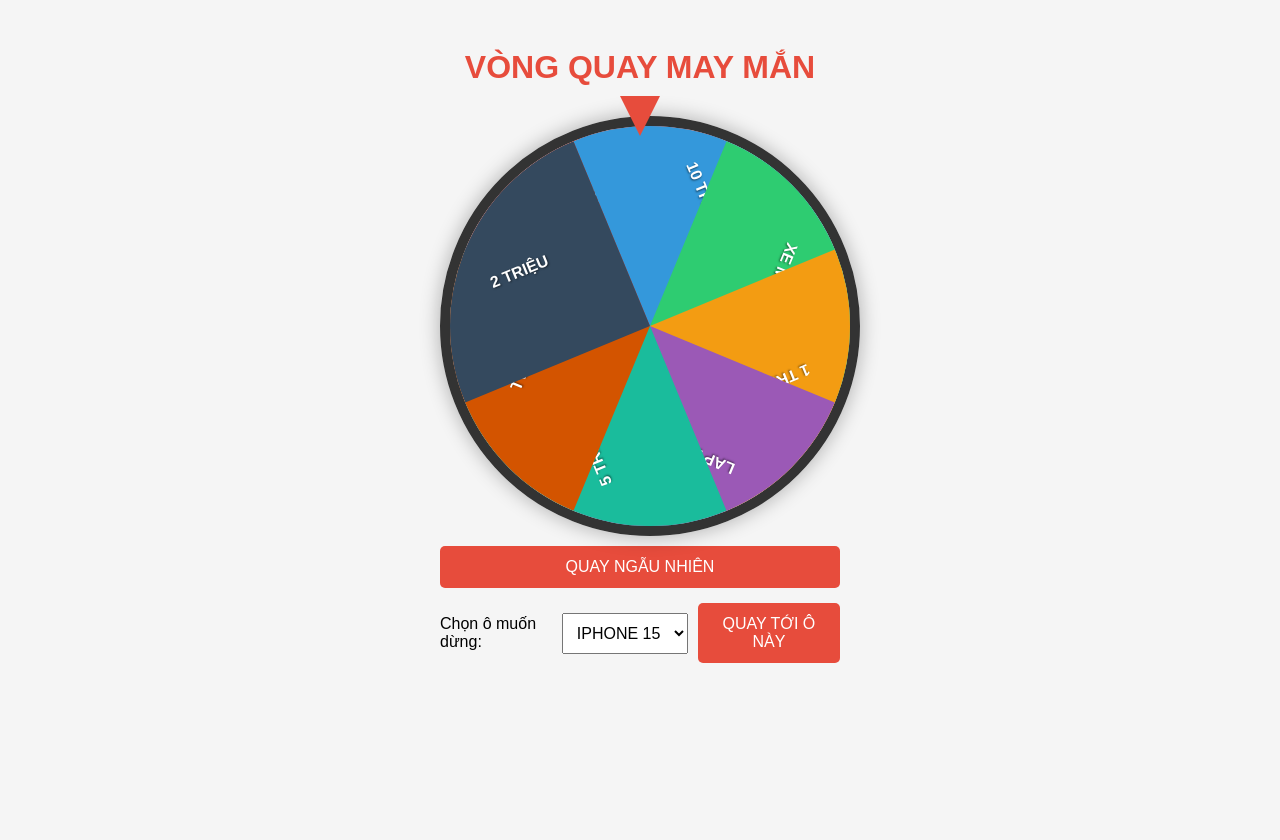
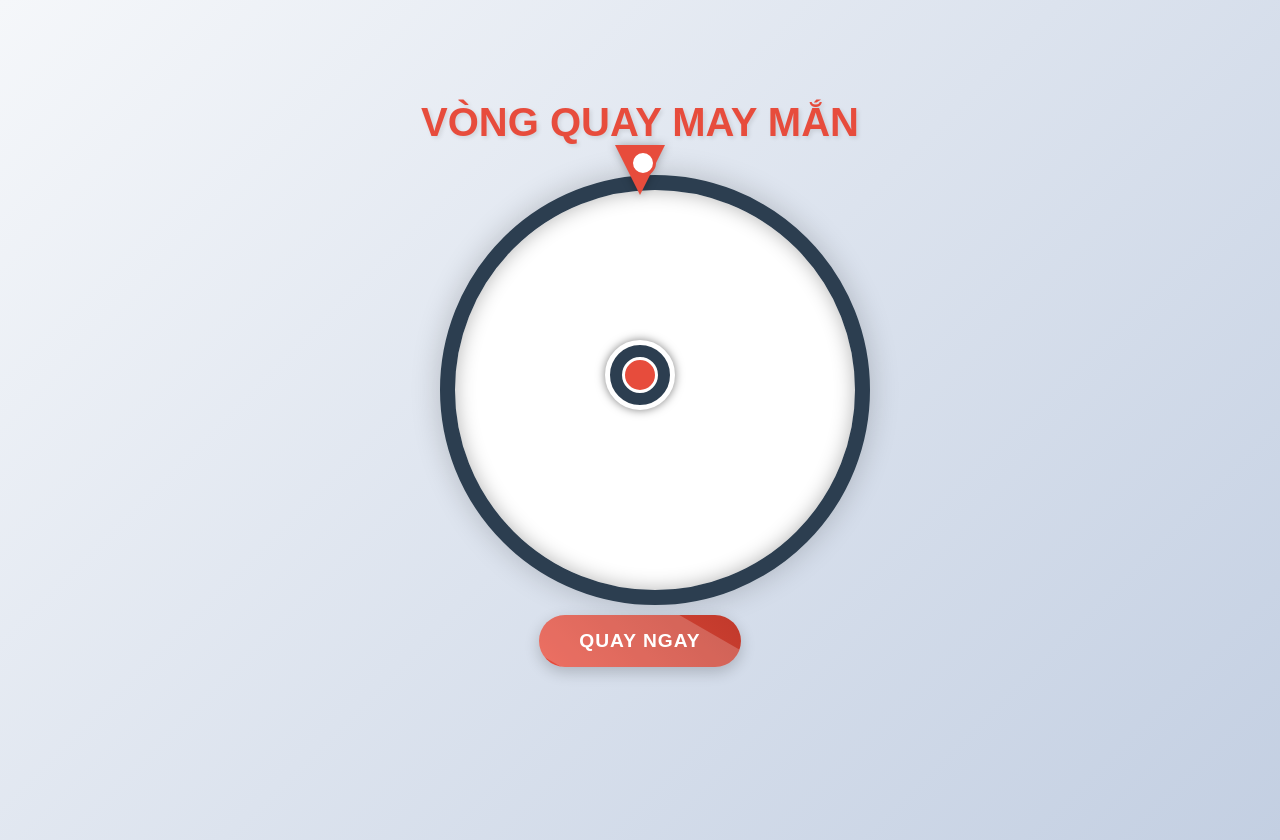
Before and after one commit to hhdvippro/vqmm, a plain HTML site: page index.html in a window 1280 px wide. Before the commit the page ends 800 px from the top, so only its background shows below. Drawn offline with Linux system fonts and the light colour scheme.

Commit message:
Update index.html

```diff
--- a/index.html
+++ b/index.html
@@ -6,24 +6,38 @@
     <title>Vòng Quay May Mắn</title>
     <style>
         body {
-            font-family: Arial, sans-serif;
+            font-family: 'Arial', sans-serif;
             display: flex;
             flex-direction: column;
             align-items: center;
-            background-color: #f5f5f5;
+            justify-content: center;
+            min-height: 100vh;
+            background: linear-gradient(135deg, #f5f7fa 0%, #c3cfe2 100%);
+            margin: 0;
             padding: 20px;
+            overflow-x: hidden;
         }
 
         h1 {
             color: #e74c3c;
             margin-bottom: 30px;
+            text-shadow: 2px 2px 4px rgba(0, 0, 0, 0.1);
+            font-size: 2.5rem;
+        }
+
+        .container {
+            display: flex;
+            flex-direction: column;
+            align-items: center;
+            max-width: 800px;
+            width: 100%;
         }
 
         .wheel-container {
             position: relative;
             width: 400px;
             height: 400px;
-            margin-bottom: 30px;
+            margin-bottom: 40px;
         }
 
         .wheel {
@@ -32,10 +46,12 @@
             border-radius: 50%;
             position: relative;
             overflow: hidden;
-            border: 10px solid #333;
-            box-shadow: 0 0 20px rgba(0, 0, 0, 0.3);
-            transition: transform 5s cubic-bezier(0.17, 0.67, 0.12, 0.99);
+            border: 15px solid #2c3e50;
+            box-shadow: 0 0 30px rgba(0, 0, 0, 0.2),
+                        inset 0 0 20px rgba(0, 0, 0, 0.3);
+            transition: transform 4s cubic-bezier(0.17, 0.67, 0.12, 0.99);
             transform: rotate(0deg);
+            background-color: #fff;
         }
 
         .wheel-item {
@@ -48,89 +64,175 @@
             justify-content: center;
             font-weight: bold;
             color: white;
-            text-shadow: 1px 1px 2px rgba(0, 0, 0, 0.5);
+            text-shadow: 1px 1px 3px rgba(0, 0, 0, 0.5);
+            font-size: 1.1rem;
+            border: 1px solid rgba(255, 255, 255, 0.3);
+            box-sizing: border-box;
         }
 
         .pointer {
             position: absolute;
-            top: -20px;
+            top: -30px;
             left: 50%;
             transform: translateX(-50%);
             width: 0;
             height: 0;
-            border-left: 20px solid transparent;
-            border-right: 20px solid transparent;
-            border-top: 40px solid #e74c3c;
+            border-left: 25px solid transparent;
+            border-right: 25px solid transparent;
+            border-top: 50px solid #e74c3c;
             z-index: 10;
+            filter: drop-shadow(0 0 5px rgba(0, 0, 0, 0.3));
+        }
+
+        .pointer::after {
+            content: '';
+            position: absolute;
+            top: -45px;
+            left: -10px;
+            width: 20px;
+            height: 20px;
+            background-color: #fff;
+            border-radius: 50%;
+            border: 3px solid #e74c3c;
         }
 
         .controls {
             display: flex;
             flex-direction: column;
-            gap: 15px;
-            width: 400px;
+            align-items: center;
+            gap: 20px;
+            width: 100%;
         }
 
-        button {
-            padding: 12px 20px;
-            font-size: 16px;
-            background-color: #e74c3c;
+        .spin-btn {
+            padding: 15px 40px;
+            font-size: 1.2rem;
+            background: linear-gradient(45deg, #e74c3c, #c0392b);
             color: white;
             border: none;
-            border-radius: 5px;
+            border-radius: 50px;
             cursor: pointer;
-            transition: background-color 0.3s;
+            transition: all 0.3s;
+            box-shadow: 0 5px 15px rgba(0, 0, 0, 0.2);
+            text-transform: uppercase;
+            font-weight: bold;
+            letter-spacing: 1px;
+            position: relative;
+            overflow: hidden;
         }
 
-        button:hover {
-            background-color: #c0392b;
+        .spin-btn:hover {
+            transform: translateY(-3px);
+            box-shadow: 0 8px 20px rgba(0, 0, 0, 0.3);
         }
 
-        button:disabled {
-            background-color: #95a5a6;
-            cursor: not-allowed;
+        .spin-btn:active {
+            transform: translateY(1px);
         }
 
-        .select-container {
-            display: flex;
-            align-items: center;
-            gap: 10px;
+        .spin-btn:disabled {
+            background: linear-gradient(45deg, #95a5a6, #7f8c8d);
+            cursor: not-allowed;
+            transform: none;
+            box-shadow: 0 5px 15px rgba(0, 0, 0, 0.2);
         }
 
-        select {
-            padding: 10px;
-            font-size: 16px;
-            flex-grow: 1;
+        .spin-btn::after {
+            content: '';
+            position: absolute;
+            top: -50%;
+            left: -60%;
+            width: 200%;
+            height: 200%;
+            background: rgba(255, 255, 255, 0.2);
+            transform: rotate(30deg);
+            transition: all 0.3s;
+        }
+
+        .spin-btn:hover::after {
+            left: 100%;
         }
 
         .result {
-            margin-top: 20px;
-            font-size: 24px;
+            margin-top: 30px;
+            font-size: 1.8rem;
             font-weight: bold;
             color: #e74c3c;
+            height: 50px;
+            text-align: center;
+            text-shadow: 1px 1px 3px rgba(0, 0, 0, 0.1);
+            padding: 10px 30px;
+            background-color: rgba(255, 255, 255, 0.8);
+            border-radius: 50px;
+            box-shadow: 0 5px 15px rgba(0, 0, 0, 0.1);
+            opacity: 0;
+            transition: opacity 0.5s;
+            max-width: 80%;
+        }
+
+        .result.show {
+            opacity: 1;
+        }
+
+        .wheel-center {
+            position: absolute;
+            width: 60px;
+            height: 60px;
+            background: #2c3e50;
+            border-radius: 50%;
+            top: 50%;
+            left: 50%;
+            transform: translate(-50%, -50%);
+            z-index: 5;
+            border: 5px solid #fff;
+            box-shadow: 0 0 10px rgba(0, 0, 0, 0.5);
+        }
+
+        .wheel-center::after {
+            content: '';
+            position: absolute;
+            width: 30px;
             height: 30px;
+            background: #e74c3c;
+            border-radius: 50%;
+            top: 50%;
+            left: 50%;
+            transform: translate(-50%, -50%);
+            border: 3px solid #fff;
+        }
+
+        @media (max-width: 500px) {
+            .wheel-container {
+                width: 300px;
+                height: 300px;
+            }
+
+            h1 {
+                font-size: 1.8rem;
+            }
+
+            .wheel-item {
+                font-size: 0.9rem;
+            }
         }
     </style>
 </head>
 <body>
+    <div class="container">
         <h1>VÒNG QUAY MAY MẮN</h1>
 
         <div class="wheel-container">
             <div class="pointer"></div>
             <div class="wheel" id="wheel"></div>
+            <div class="wheel-center"></div>
         </div>
 
         <div class="controls">
-        <button id="spinBtn">QUAY NGẪU NHIÊN</button>
-
-        <div class="select-container">
-            <label for="selectItem">Chọn ô muốn dừng:</label>
-            <select id="selectItem"></select>
-            <button id="spinToBtn">QUAY TỚI Ô NÀY</button>
-        </div>
+            <button class="spin-btn" id="spinBtn">QUAY NGAY</button>
         </div>
 
         <div class="result" id="result"></div>
+    </div>
 
     <script>
         // Danh sách các phần thưởng và màu sắc tương ứng
@@ -141,14 +243,12 @@
             { text: "1 TRIỆU", color: "#f39c12" },
             { text: "LAPTOP", color: "#9b59b6" },
             { text: "5 TRIỆU", color: "#1abc9c" },
-            { text: "TV", color: "#d35400" },
+            { text: "TV 4K", color: "#d35400" },
             { text: "2 TRIỆU", color: "#34495e" }
         ];
 
         const wheel = document.getElementById('wheel');
         const spinBtn = document.getElementById('spinBtn');
-        const spinToBtn = document.getElementById('spinToBtn');
-        const selectItem = document.getElementById('selectItem');
         const resultDisplay = document.getElementById('result');
 
         let isSpinning = false;
@@ -157,85 +257,4 @@
         // Tạo vòng quay
         function createWheel() {
             wheel.innerHTML = '';
-            const itemCount = items.length;
-            const angle = 360 / itemCount;
-
-            items.forEach((item, index) => {
-                const element = document.createElement('div');
-                element.className = 'wheel-item';
-                element.textContent = item.text;
-                element.style.backgroundColor = item.color;
-                element.style.transform = `rotate(${index * angle}deg) skewY(${90 - angle}deg)`;
-
-                // Điều chỉnh văn bản để hiển thị đúng hướng
-                element.style.transform += ` skewY(${angle - 90}deg) rotate(${angle/2}deg)`;
-                element.style.width = '50%';
-                element.style.height = '50%';
-                element.style.left = '0';
-                element.style.top = '0';
-
-                wheel.appendChild(element);
-            });
-
-            // Điền vào dropdown chọn ô
-            selectItem.innerHTML = '';
-            items.forEach((item, index) => {
-                const option = document.createElement('option');
-                option.value = index;
-                option.textContent = item.text;
-                selectItem.appendChild(option);
-            });
-        }
-
-        // Quay vòng quay
-        function spinWheel(targetIndex = null) {
-            if (isSpinning) return;
-
-            isSpinning = true;
-            spinBtn.disabled = true;
-            spinToBtn.disabled = true;
-            resultDisplay.textContent = '';
-
-            const itemCount = items.length;
-            const angle = 360 / itemCount;
-
-            // Nếu không chỉ định ô đích, chọn ngẫu nhiên
-            if (targetIndex === null) {
-                targetIndex = Math.floor(Math.random() * itemCount);
-            }
-
-            // Tính toán góc quay cần thiết để dừng ở ô đích
-            const targetAngle = 360 - (targetIndex * angle) + angle/2;
-            const fullRotations = 5; // Số vòng quay đầy đủ trước khi dừng
-            const rotation = currentRotation + (fullRotations * 360) + targetAngle;
-
-            wheel.style.transform = `rotate(${-rotation}deg)`;
-
-            // Khi hoàn thành quay
-            setTimeout(() => {
-                isSpinning = false;
-                spinBtn.disabled = false;
-                spinToBtn.disabled = false;
-                currentRotation = rotation % 360;
-
-                // Hiển thị kết quả
-                resultDisplay.textContent = `Chúc mừng bạn đã nhận được: ${items[targetIndex].text}`;
-            }, 5000);
-        }
-
-        // Sự kiện nút quay ngẫu nhiên
-        spinBtn.addEventListener('click', () => {
-            spinWheel();
-        });
-
-        // Sự kiện nút quay tới ô chỉ định
-        spinToBtn.addEventListener('click', () => {
-            const selectedIndex = parseInt(selectItem.value);
-            spinWheel(selectedIndex);
-        });
-
-        // Khởi tạo vòng quay khi tải trang
-        window.addEventListener('load', createWheel);
-    </script>
-</body>
-</html>
+            const itemCount = items
```
Lines whose indentation alone changed are shown as unchanged.
